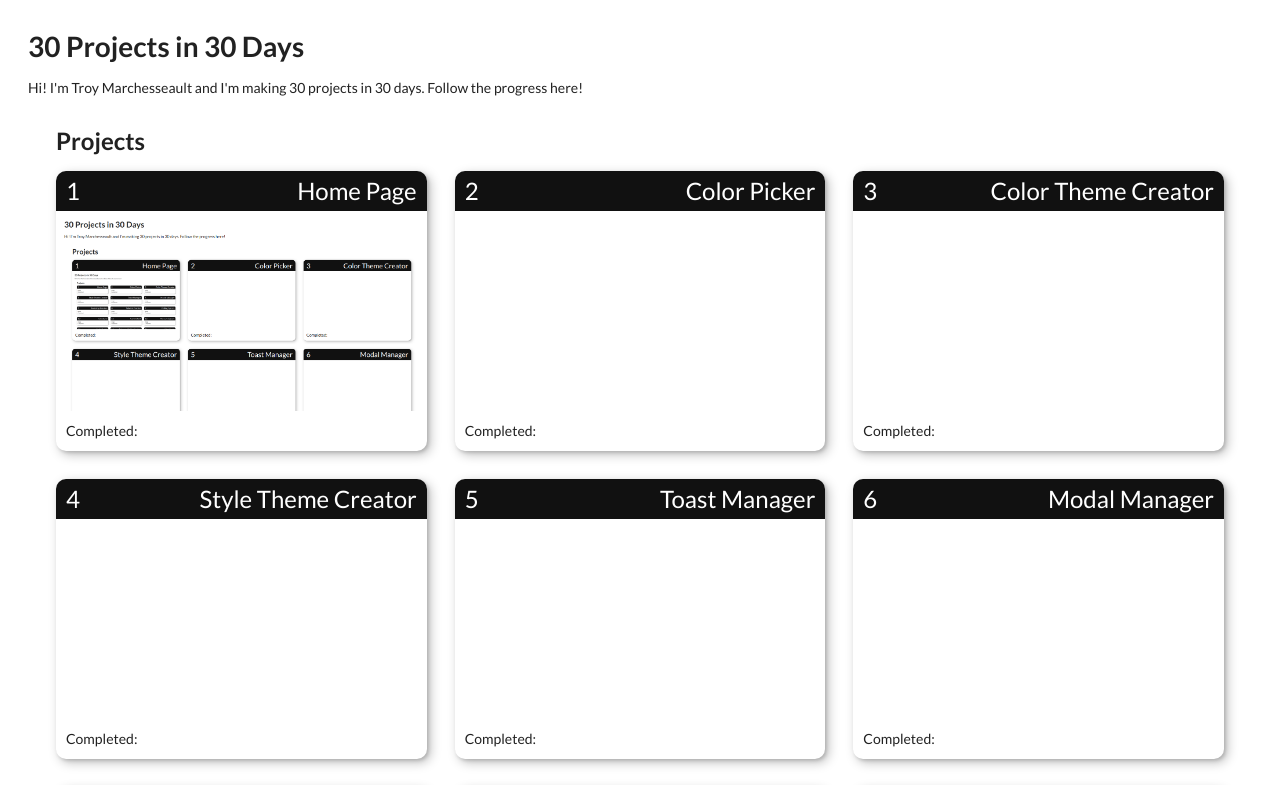
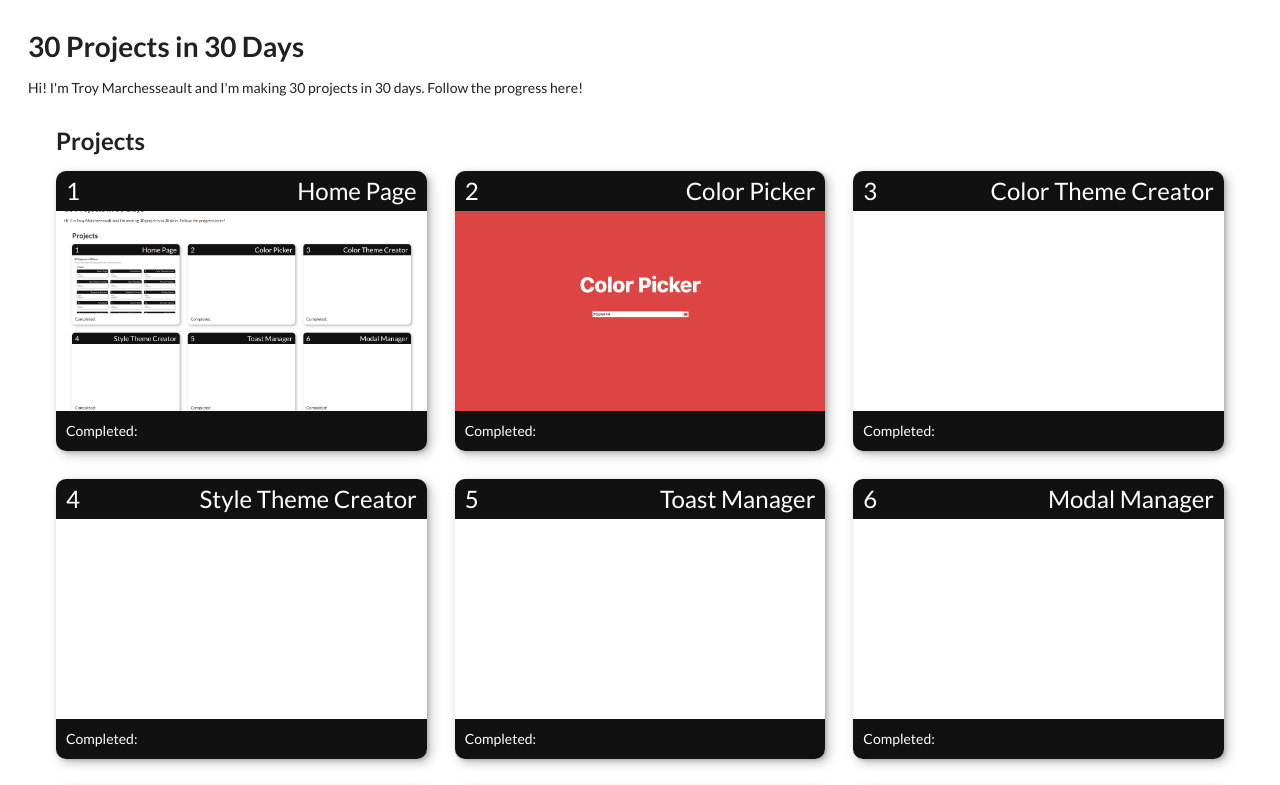
Before and after one commit to TMarche/30-homepage, a React (Create React App) app: page / in a window 1280 px wide. Shown: the top 785 px of the page. Built offline with nearby package versions, Linux system fonts and the light colour scheme.

Commit message:
Add color-picker project

```diff
--- a/src/components/Card.js
+++ b/src/components/Card.js
@@ -26,6 +26,8 @@ const Card = ({ className, text, index, image, link }) => {
                 style={{
                     padding: "10px",
                     borderRadius: "0 0 10px 10px",
+                    backgroundColor: "#111",
+                    color: "white",
                 }}
             >
                 <div>Completed: </div>
--- a/src/components/GenericStyled.js
+++ b/src/components/GenericStyled.js
@@ -23,6 +23,7 @@ export const ZoomImage = styled.div`
     background-image: url(${(props) => props.image});
     width: 100%;
     background-size: cover;
+    background-position: center;
 
     transition: transform 0.5s ease;
 
--- a/src/data/data.js
+++ b/src/data/data.js
@@ -1,4 +1,5 @@
 import homePageImage from "../images/30-homepage.png";
+import colorPickerImage from "../images/30-color-picker.png";
 
 export const projects = [
     {
@@ -8,6 +9,8 @@ export const projects = [
     },
     {
         title: "Color Picker",
+        image: colorPickerImage,
+        link: "https://30-color-picker.vercel.app/",
     },
     {
         title: "Color Theme Creator",
```
Also changed, not shown: src/images/30-color-picker.png (added).
